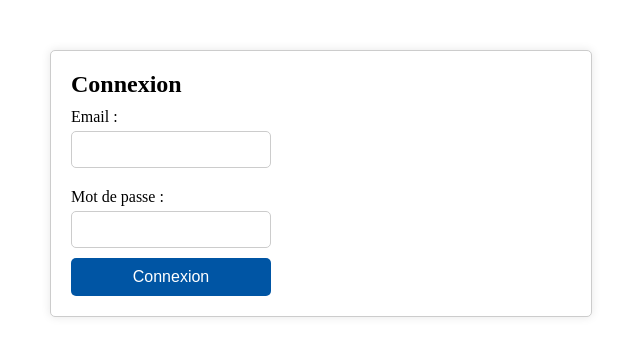
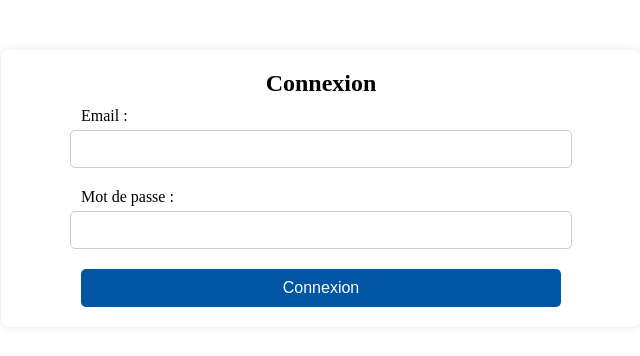
Before and after one commit to lucadeva97/Technique-de-projet, a PHP site: page /connexion.php in a window 1280 px wide. Shown: the part 91-447 px from the top of the page, without its empty margins (319-959 px from the left). Run offline with PHP 8.4, Linux system fonts and the light colour scheme.

Commit message:
Add files via upload

```diff
--- a/Projet Tech/sty.css
+++ b/Projet Tech/sty.css
@@ -365,95 +365,76 @@ header {
     display: grid;
     grid-template-columns: 1fr 1fr;
 }
-
-/*page inscription*/
-
+/*page d'inscription*/
+/* Conteneur du formulaire */
 .form-container {
     background-color: white;
     padding: 20px;
-    margin: 20px;
+    margin: 50px auto;
     border-radius: 8px;
     box-shadow: 0 0 10px rgba(0, 0, 0, 0.1);
-    width: 300px;
+    width: 400px;
+    display: flex;
+    flex-direction: column;
     align-items: center;
-  }
-
-  .form-container h2 {
-    margin-top: 0;
-  }
-
-  .form-container label {
-    display: flex;
-    margin: 10px 0 5px;
-  }
-
-
-  .form-container button,
-  .form-container input[type="submit"] {
-    width: 100%;
-    padding: 10px;
-    background-color: #0055A4; /* Bleu */
-    color: white;
-    border: none;
-    border-radius: 4px;
-    cursor: pointer;
-    font-size: 16px;
-  }
-
-  .form-container button:hover,
-  .form-container input[type="submit"]:hover {
-    background-color: #EF4135; /* Rouge */
-  }
-
-/* Inscription Formulaire */
-.form-wrapper {
-    display: flex;
-    justify-content: right;
-    gap: 20px;
-    flex-wrap: wrap;
+    justify-content: center;
+    text-align: center;
 }
 
-.form-container {
-    max-width: 500px;
-    margin: 50px auto;
-    padding: 20px;
-    border: 1px solid #ccc;
-    border-radius: 5px;
-    background-color: #fff;
+/* Titres */
+.form-container h2 {
+    margin-top: 0;
 }
 
+/* Formulaire */
 .form-container form {
     display: flex;
     flex-direction: column;
+    align-items: center;
+    width: 100%;
 }
 
+/* Labels */
 .form-container label {
-    margin-bottom: 5px;
+    margin: 10px 0 5px;
+    text-align: left;
+    width: 80%; /* Aligné avec les champs */
 }
 
-.form-container input {
+/* Champs de saisie et Sélection */
+.form-container input,
+.form-container select {
+    width: 80%; /* Même taille pour tous les champs */
+    padding: 10px;
     margin-bottom: 10px;
-    padding: 10px;
     border: 1px solid #ccc;
     border-radius: 5px;
+    font-size: 14px;
 }
 
-.form-container button {
+/* Boutons */
+.form-container button,
+.form-container input[type="submit"] {
+    width: 80%;
     padding: 10px;
     background-color: #0055A4;
-    color: #fff;
+    color: white;
     border: none;
     border-radius: 5px;
     cursor: pointer;
+    font-size: 16px;
+    margin-top: 10px;
 }
 
-.form-container button:hover {
+/* Effet au survol des boutons */
+.form-container button:hover,
+.form-container input[type="submit"]:hover {
     background-color: #EF4135;
 }
 
+/* Lien d'inscription */
 .signup-link {
     margin-top: 20px;
-    text-align: center;
 }
 
 .signup-link a {
```
